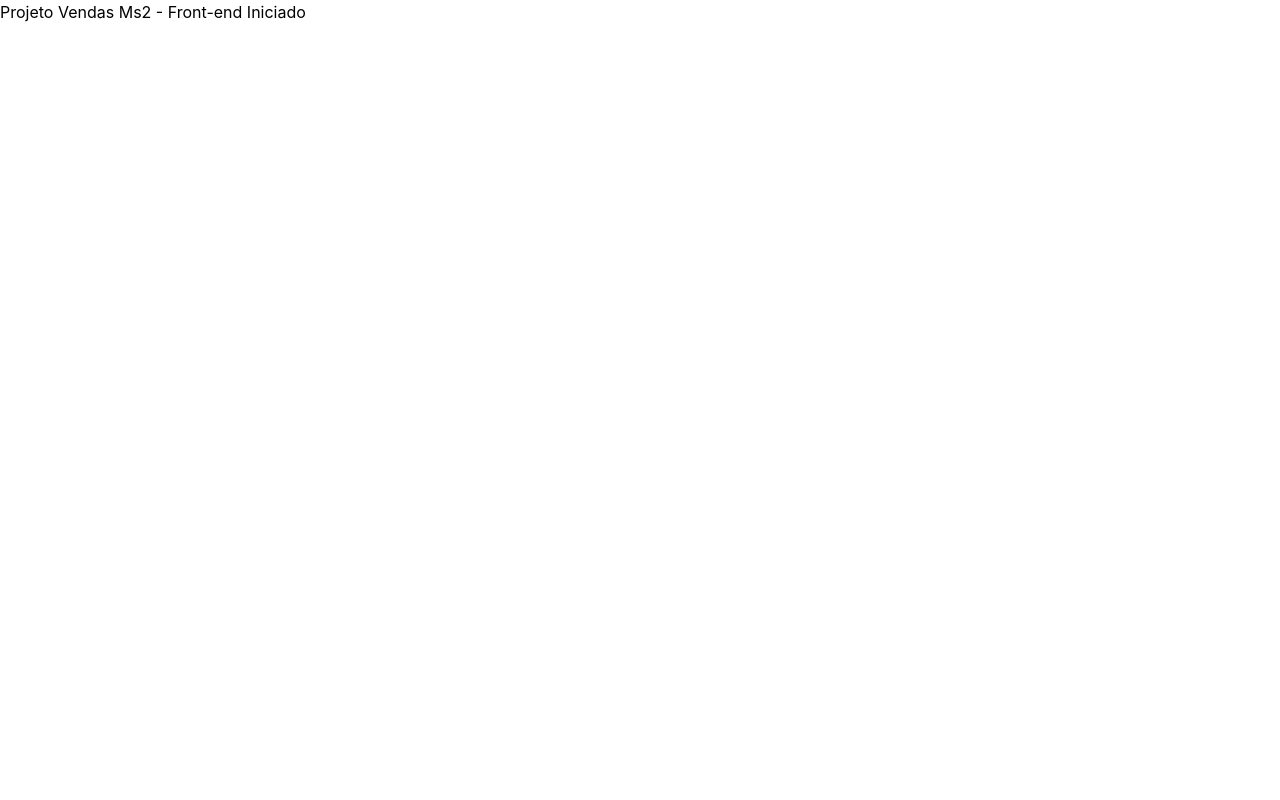
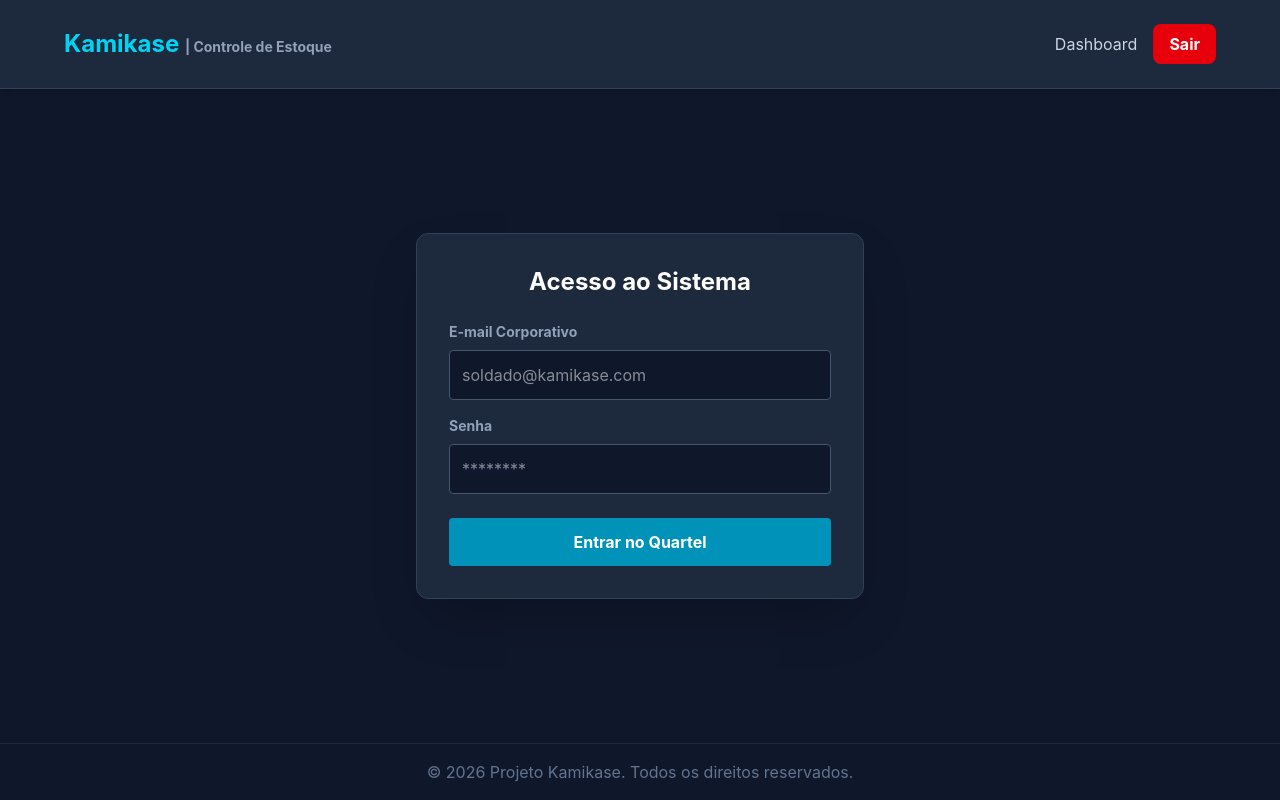
Before and after one commit to BayaoLucas/frontend, a React (Vite) app: page / in a window 1280 px wide. Built offline with nearby package versions, Linux system fonts and the light colour scheme.

Commit message:
adiciona componentes Header, Footer e LoginForm à estrutura do projeto

```diff
--- a/src/App.tsx
+++ b/src/App.tsx
@@ -1,9 +1,21 @@
+
+import { Header } from './components/Header';
+import { Footer } from './components/Footer';
+import { LoginForm } from './components/LoginForm'; // <-- 1. Importação da nova peça
+
 function App() {
   return (
-    <div>
-      <h1>Projeto Vendas Ms2 - Front-end Iniciado</h1>
+    <div className="min-h-screen bg-slate-900 flex flex-col">
+      <Header />
+
+      <main className="flex-grow w-full mx-auto p-8 flex items-center justify-center">
+        {/* 2. Encaixe perfeito do formulário no centro da tela */}
+        <LoginForm />
+      </main>
+
+      <Footer />
     </div>
-  )
+  );
 }
 
-export default App
+export default App;
--- /dev/null
+++ b/src/components/Footer.tsx
@@ -0,0 +1,9 @@
+export function Footer() {
+  return (
+    <footer className="bg-slate-900 text-slate-500 text-center p-4 border-t border-slate-800 mt-auto">
+      <p>
+        &copy; {new Date().getFullYear()} Projeto Kamikase. Todos os direitos reservados.
+      </p>
+    </footer>
+  );
+}
--- /dev/null
+++ b/src/components/Header.tsx
@@ -0,0 +1,19 @@
+// Um componente React é apenas uma função JavaScript que retorna HTML (JSX)!
+export function Header() {
+    return (
+      <header className="bg-slate-800 border-b border-slate-700 p-6 shadow-md">
+        <div className="max-w-6xl mx-auto flex justify-between items-center">
+          <h1 className="text-2xl font-bold text-cyan-400">
+            Kamikase <span className="text-slate-400 text-sm">| Controle de Estoque</span>
+          </h1>
+
+          <nav className="flex space-x-4">
+            <button className="text-slate-300 hover:text-white transition">Dashboard</button>
+            <button className="bg-red-600 hover:bg-red-500 text-white px-4 py-2 rounded-lg font-bold transition">
+              Sair
+            </button>
+          </nav>
+        </div>
+      </header>
+    );
+  }
--- /dev/null
+++ b/src/components/LoginForm.tsx
@@ -0,0 +1,69 @@
+// 1. Importamos o Hook de estado de dentro da biblioteca principal do React
+import { useState } from 'react';
+
+export function LoginForm() {
+
+  // 2. DECLARAÇÃO DO ESTADO (A Memória RAM)
+  // A sintaxe é uma desestruturação de Array: [variável_de_leitura, função_para_alterar]
+  const [email, setEmail] = useState('');
+  const [senha, setSenha] = useState('');
+
+  // 3. A Função que intercepta o envio do formulário (O Controller do Front-end)
+  const lidarComSubmit = (evento: React.FormEvent) => {
+    evento.preventDefault(); // Impede o navegador de recarregar a página (Comportamento clássico do HTML)
+
+    // Aqui temos a garantia absoluta de que as variáveis contêm o que o usuário digitou
+    console.log('Tentativa de Login interceptada!');
+    console.log('E-mail capturado:', email);
+    console.log('Senha capturada:', senha);
+
+    // No próximo módulo, enviaremos isso para a porta 3000 (Nosso Back-end)
+  };
+
+  return (
+    <form onSubmit={lidarComSubmit} className="bg-slate-800 p-8 rounded-xl shadow-2xl border border-slate-700 w-full max-w-md mx-auto">
+      <h2 className="text-2xl font-bold text-white mb-6 text-center">Acesso ao Sistema</h2>
+
+      <div className="mb-4">
+        <label className="block text-slate-400 text-sm font-bold mb-2" htmlFor="email">
+          E-mail Corporativo
+        </label>
+
+        <input
+          id="email"
+          type="email"
+          // O valor do input está amarrado ao Estado (O HTML é escravo do React)
+          value={email}
+          // Quando o usuário digita, avisamos o React para atualizar o Estado
+          onChange={(e) => setEmail(e.target.value)}
+          className="w-full p-3 rounded bg-slate-900 border border-slate-600 text-white focus:outline-none focus:border-cyan-500 transition"
+          placeholder="soldado@kamikase.com"
+          required
+        />
+      </div>
+
+      <div className="mb-6">
+        <label className="block text-slate-400 text-sm font-bold mb-2" htmlFor="senha">
+          Senha
+        </label>
+
+        <input
+          id="senha"
+          type="password"
+          value={senha}
+          onChange={(e) => setSenha(e.target.value)}
+          className="w-full p-3 rounded bg-slate-900 border border-slate-600 text-white focus:outline-none focus:border-cyan-500 transition"
+          placeholder="********"
+          required
+        />
+      </div>
+
+      <button
+        type="submit"
+        className="w-full bg-cyan-600 hover:bg-cyan-500 text-white font-bold py-3 px-4 rounded transition"
+      >
+        Entrar no Quartel
+      </button>
+    </form>
+  );
+}
```
